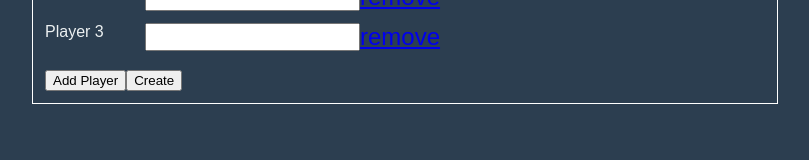
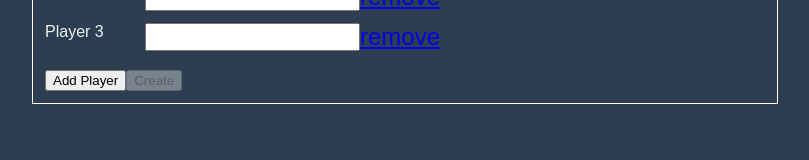
Before and after one commit to kbparagua/likalaro, a Vue app: page /spyfall/new in a window 1280 px wide. Shown: the part 130-290 px from the top of the page, without its empty margins (235-1044 px from the left). Built offline with nearby package versions, Linux system fonts and the light colour scheme.

Commit message:
Do not create game if invalid

```diff
--- a/src/views/spyfall/main/NewGameScreen.vue
+++ b/src/views/spyfall/main/NewGameScreen.vue
@@ -1,6 +1,6 @@
 <script setup>
 
-import { watch, reactive } from 'vue';
+import { watch, reactive, computed } from 'vue';
 import { useRouter } from 'vue-router';
 import { MIN_PLAYERS, MAX_PLAYERS } from '@/lib/SpyFall';
 import PlayerField from "./new_game_screen/PlayerField.vue";
@@ -30,6 +30,18 @@ watch(players, (newValue) => {
   console.log(players);
 })
 
+function isValidPlayer(player) {
+  return player.name.trim() != "";
+};
+
+const isValidGame = computed(() => {
+  for (let player of players) {
+    if (!isValidPlayer(player)) return false;
+  }
+
+  return true;
+});
+
 function buildLabel(playerIndex) {
   if (playerIndex == 0) return 'Host';
   return `Player ${playerIndex + 1}`;
@@ -57,6 +69,11 @@ function removePlayer(index) {
 };
 
 function create() {
+  if (!isValidGame) {
+    console.log("Invalid Game!");
+    return false;
+  }
+
   const seed = Math.round((new Date()).getTime() * Math.random()).toString();
   router.push({ path: 'lobby', query: { players, seed } });
 }
@@ -74,5 +91,5 @@ function create() {
   </template>
 
   <button @click="addPlayer">Add Player</button>
-  <button @click="create">Create</button>
+  <button @click="create" :disabled="!isValidGame">Create</button>
 </template>
```
